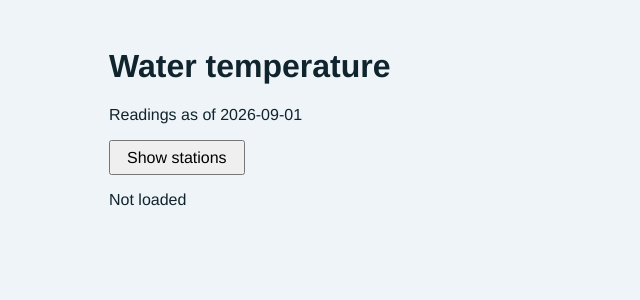
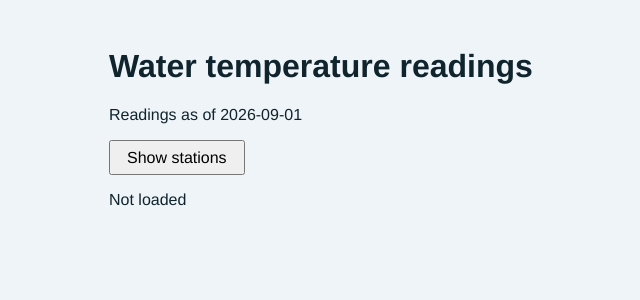
Before and after one commit to esau-morais/observed-trial-flask, a Flask app: page / in a window 1280 px wide. Shown: the top 300 px of the page, without its empty margins (243-883 px from the left). Run offline with Flask 3, Linux system fonts and the light colour scheme.

Commit message:
Update heading wording

```diff
--- a/templates/index.html
+++ b/templates/index.html
@@ -8,7 +8,7 @@
   </head>
   <body>
     <main>
-      <h1>Water temperature</h1>
+      <h1>Water temperature readings</h1>
       <p>Readings as of {{ today }}</p>
       <button type="button" id="refresh">Show stations</button>
       <p id="status" role="status">Not loaded</p>
```
